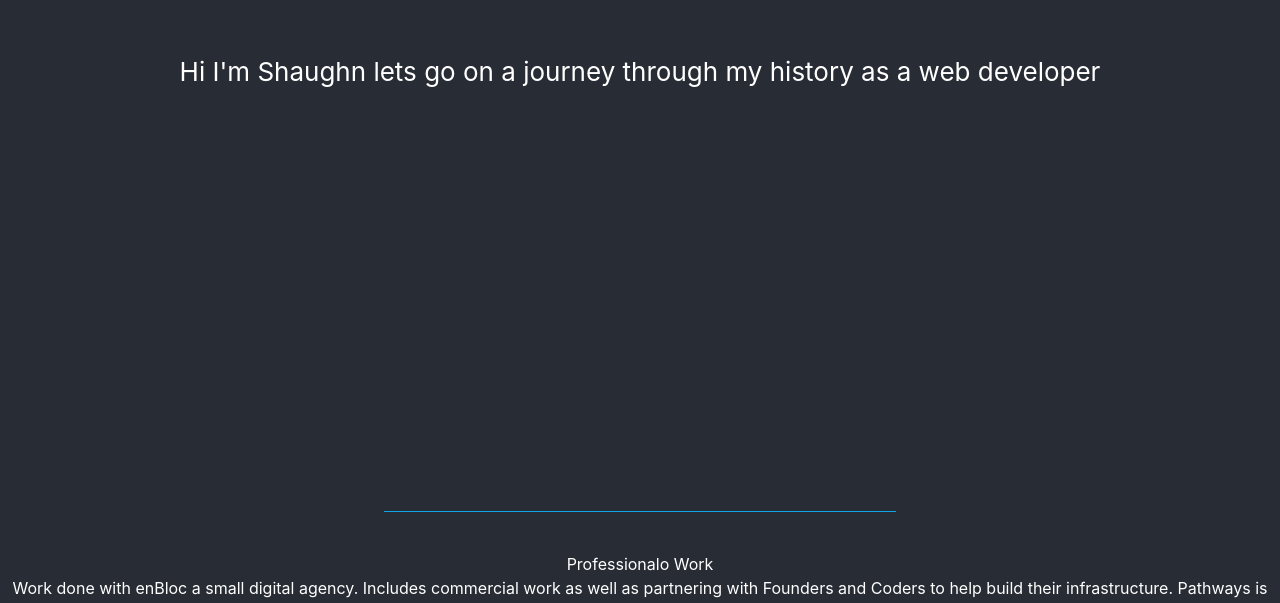
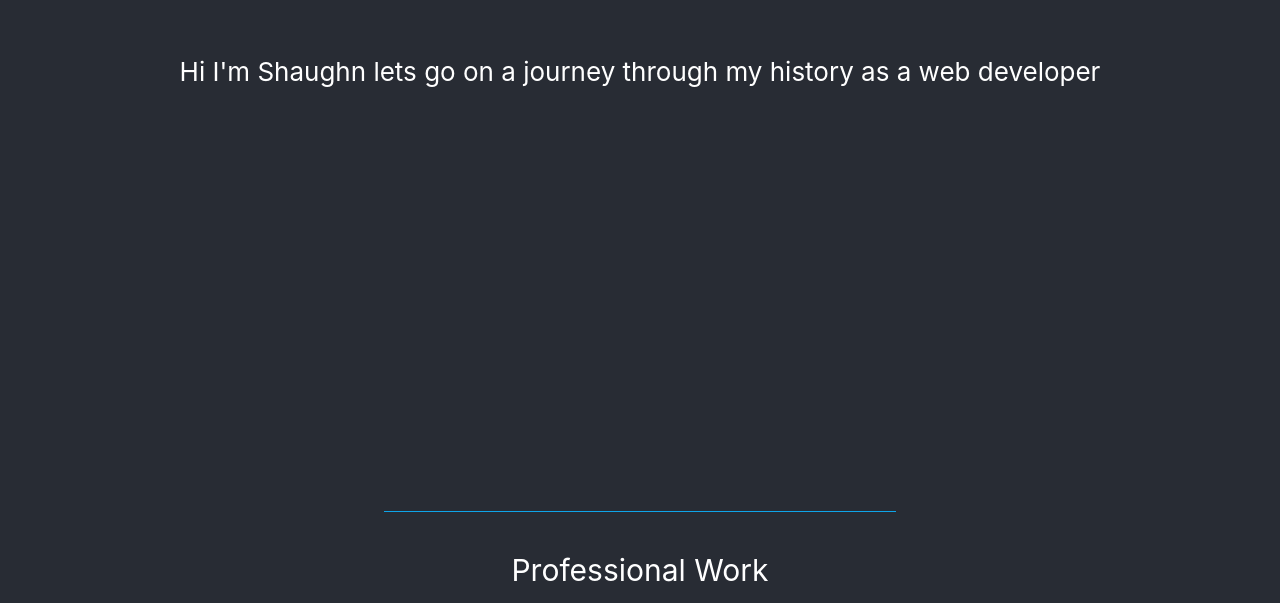
Before and after one commit to ShaughnAnderson94/dev_portfolio, a React (Create React App) app: page / in a window 1280 px wide. Shown: the part 329-932 px from the top of the page. Built offline with nearby package versions, Linux system fonts and the light colour scheme.

Commit message:
start of spacing tweaks

```diff
--- a/src/App.tsx
+++ b/src/App.tsx
@@ -20,6 +20,8 @@ function App() {
                 <hr className="my-10 w-2/5 border-sky-500 mx-auto" />
 
               <Era eraData={era} />
+
+              {index == eras.length -1 &&    <hr className="my-8 w-2/5 border-sky-500 mx-auto" /> }
             </div>
           );
         })}
--- a/src/components/Era.tsx
+++ b/src/components/Era.tsx
@@ -7,7 +7,7 @@ export default function Era({eraData}:{eraData:era}){
   return (
     <section>
       <header>
-        <h2>{eraData.name}</h2>
+        <h2 className="text-3xl mb-8">{eraData.name}</h2>
         <p>{eraData.description}</p>
       </header>
 
--- a/src/data/data.ts
+++ b/src/data/data.ts
@@ -111,7 +111,7 @@ const projects: { [key: string]: project[] } = {
     {
       title: "ILR Tool",
       description:
-        "My first project with electron. Allows users to take their records and autmmaticly format them into a report file for the department of education ",
+        "My first project with electron. Allows users to take their records and automatically format them into a report file for the department of education ",
       technologies: ["electron", "javascript"],
       link: "https://github.com/ShaughnAnderson94/ILR-Tool",
       imageUrl: "/site11.jpg",
@@ -130,7 +130,7 @@ const projects: { [key: string]: project[] } = {
 
 export const eras: era[] = [
   {
-    name: "Professionalo Work",
+    name: "Professional Work",
     description:
       "Work done with enBloc a small digital agency. Includes commercial work as well as partnering with Founders and Coders to help build their infrastructure. Pathways is still in internal testing so server will need a moment to spin up. Kyndly is still in development but I have linked out to our stable version one",
     projects: projects.enBloc,
```
